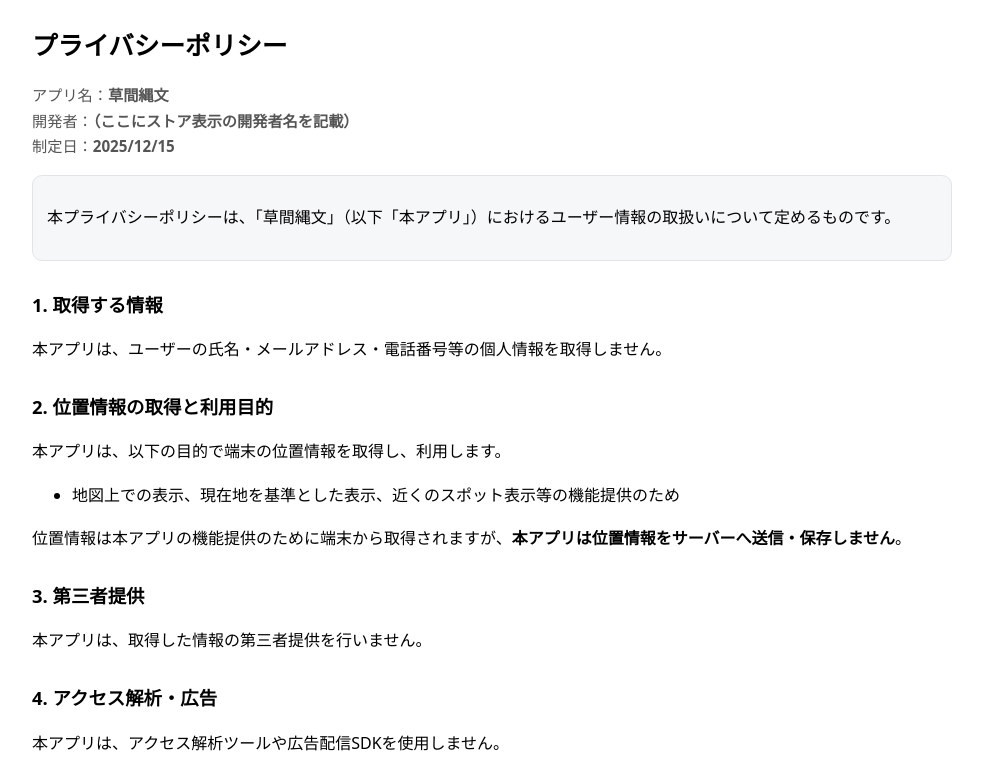
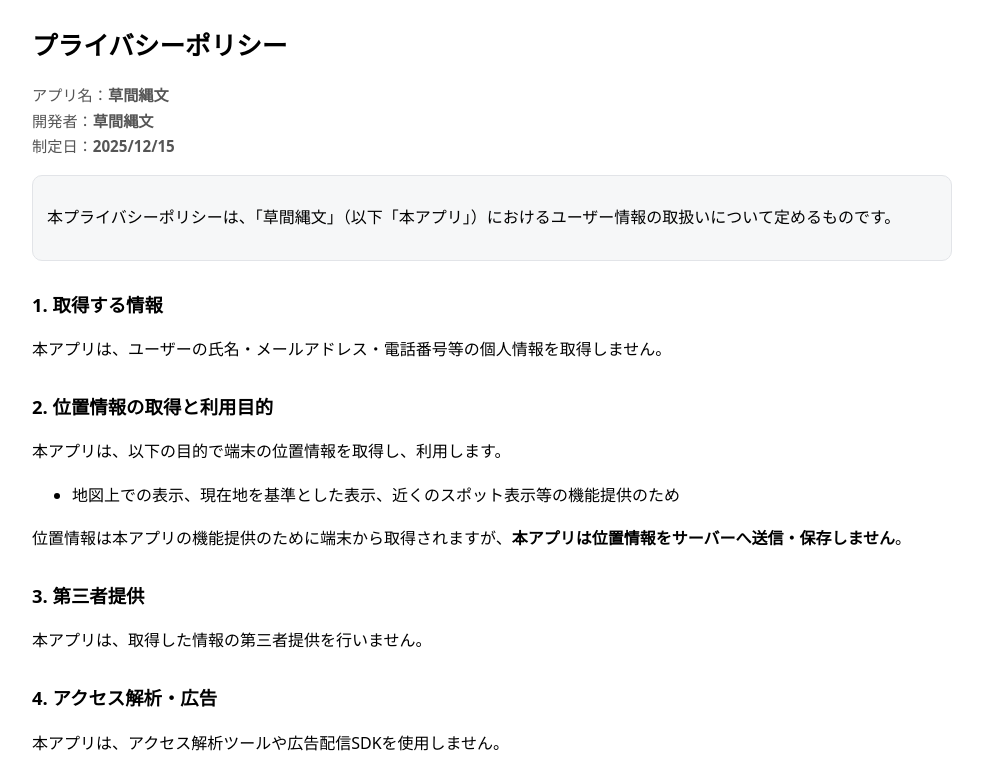
Before and after one commit to kimura-jane/kanatae-app, a plain HTML site: page privacy.html in a window 1280 px wide. Shown: the top 782 px of the page, without its empty margins (148-1131 px from the left). Drawn offline with Linux system fonts and the light colour scheme.

Commit message:
Update privacy.html

```diff
--- a/privacy.html
+++ b/privacy.html
@@ -21,7 +21,7 @@
     <h1>プライバシーポリシー</h1>
     <p class="meta">
       アプリ名：<strong>草間縄文</strong><br>
-      開発者：<strong>（ここにストア表示の開発者名を記載）</strong><br>
+      開発者：<strong>草間縄文</strong><br>
       制定日：<strong>2025/12/15</strong>
     </p>
 
```
